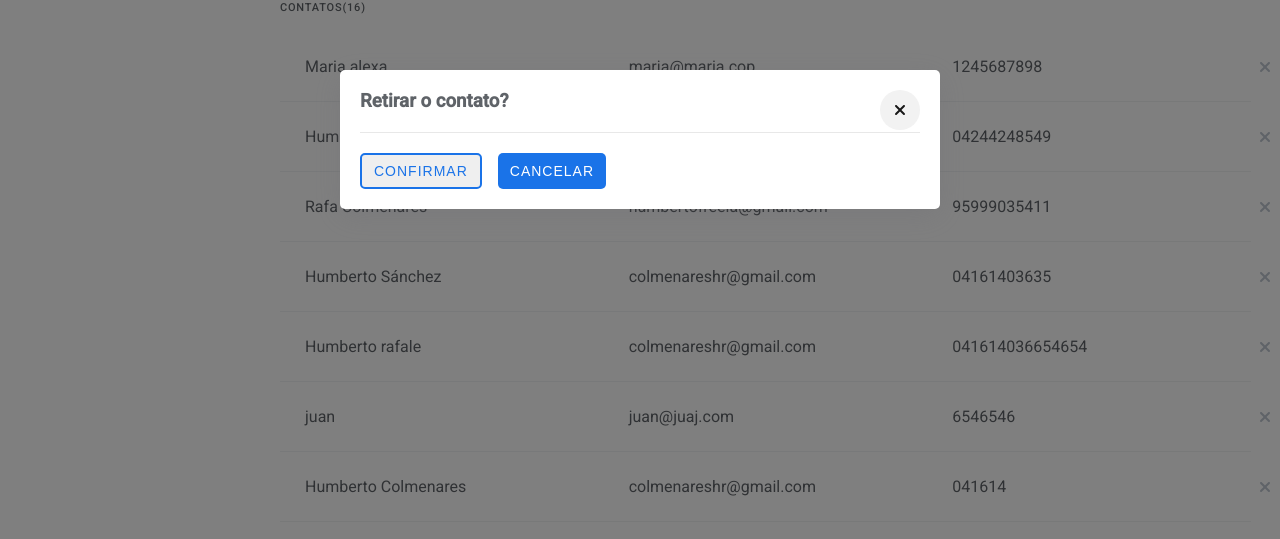
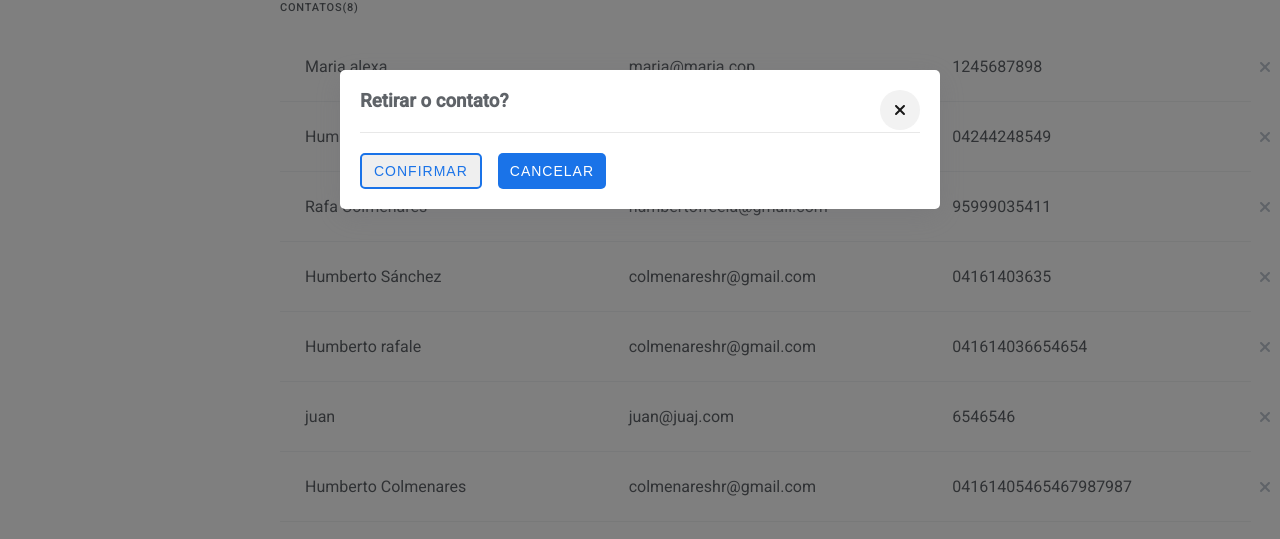
Before and after one commit to colmenareshr/ReactAgendaContatos, a React (Vite) app: page / in a window 1280 px wide. Both pictures are taken after a click on the icon 1265 px from the left and 328 px from the top of the page. Shown: the part 261-800 px from the top of the page. Built offline with nearby package versions, Linux system fonts and the light colour scheme; no server answers; data requests are answered from the project's data file; the HTML template or start-up script is replaced by a standard one.

Commit message:
Agregando funcionalidad al modal confirmar

```diff
--- a/db.json
+++ b/db.json
@@ -39,62 +39,14 @@
     {
       "nome": "Humberto Colmenares",
       "email": "colmenareshr@gmail.com",
-      "telefone": "041614",
-      "id": 27
-    },
-    {
-      "nome": "Humberto Colmenares",
-      "email": "colmenareshr@gmail.com",
-      "telefone": "04161403635",
-      "id": 28
-    },
-    {
-      "nome": "Humberto Colmenares",
-      "email": "colmenareshr@gmail.com",
-      "telefone": "04161403635",
-      "id": 29
-    },
-    {
-      "nome": "Humberto Colmenares",
-      "email": "colmenareshr@gmail.com",
       "telefone": "04161405465467987987",
       "id": 30
-    },
-    {
-      "nome": "mili",
-      "email": "mi@gmail.com",
-      "telefone": "65465498798",
-      "id": 31
-    },
-    {
-      "nome": "mili",
-      "email": "mi@gmail.com",
-      "telefone": "987987987987",
-      "id": 32
-    },
-    {
-      "nome": "sophi",
-      "email": "sop",
-      "telefone": "6565",
-      "id": 33
     },
     {
       "nome": "Humberto Sánchez",
       "email": "colmenareshr@yahoo.com",
       "telefone": "04161403635",
       "id": 34
-    },
-    {
-      "nome": "Humberto Colmenares",
-      "email": "colmenareshr@gmail.com",
-      "telefone": "04161403635",
-      "id": 35
-    },
-    {
-      "nome": "Humberto Colmenares",
-      "email": "colmenareshr@gmail.com",
-      "telefone": "879846565",
-      "id": 36
     }
   ]
 }
--- a/src/App.jsx
+++ b/src/App.jsx
@@ -77,6 +77,7 @@ function App() {
             return contato.id !== id;
           })
         );
+
       } else {
         return;
       }
@@ -173,7 +174,7 @@ function App() {
                   nome={contato.nome}
                   email={contato.email}
                   telefone={contato.telefone}
-                  deleteContacts={() => deleteContact(contato.id)}
+                  deleteContact={() => deleteContact(contato.id)}
                   updateContacto={() => onUpdate(contato.id)}
                 />
               );
@@ -196,7 +197,6 @@ function App() {
           setIsUpdate={setIsUpdate}
           handleUpdate={handleUpdate}
         />
-        <ModalConfirmar />
       </MainContainer>
     </div>
   );
--- a/src/components/Contatos/Contatos.jsx
+++ b/src/components/Contatos/Contatos.jsx
@@ -1,8 +1,16 @@
 import { FontAwesomeIcon } from '@fortawesome/react-fontawesome';
 import { faClose } from '@fortawesome/free-solid-svg-icons';
 import styled from 'styled-components';
+import ModalConfirmar from '../Modales/ModalConfirmar';
+import { useState } from 'react';
 
-function Contatos({ nome, email, telefone, deleteContacts, updateContacto }) {
+function Contatos({ nome, email, telefone, deleteContact, updateContacto }) {
+  const [modalConfirm, setModalConfirm] = useState(false);
+
+  const handleConfirm = () => {
+    setModalConfirm(true);
+    console.log('Boton borrar clickado');
+  };
 
   return (
     <>
@@ -13,11 +21,14 @@ function Contatos({ nome, email, telefone, deleteContacts, updateContacto }) {
           <ContactsItems>{telefone}</ContactsItems>
         </ContactsItemsContainer>
         <IconDeleteContainer>
-          <FontAwesomeIcon icon={faClose} onClick={deleteContacts} />
+          <FontAwesomeIcon icon={faClose} onClick={handleConfirm} />
         </IconDeleteContainer>
       </ContactsContainer>
-
-
+      <ModalConfirmar
+        modalConfirm={modalConfirm}
+        setModalConfirm={setModalConfirm}
+        deleteContact={deleteContact}
+      />
     </>
   );
 }
--- a/src/components/Modales/ModalConfirmar.jsx
+++ b/src/components/Modales/ModalConfirmar.jsx
@@ -2,21 +2,30 @@ import { faClose } from '@fortawesome/free-solid-svg-icons';
 import { FontAwesomeIcon } from '@fortawesome/react-fontawesome';
 import styled from 'styled-components';
 
-function ModalConfirmar({ handleClick }) {
+function ModalConfirmar({ modalConfirm, setModalConfirm, deleteContact }) {
+
+
   return (
     <>
+      {modalConfirm && (
         <ModalOverlayContainer>
           <ModalConfirlmarContainer>
             <ModalConfirmarHeader>
               <h3>Retirar o contato?</h3>
             </ModalConfirmarHeader>
             <CloseConfirmarButton>
-            <FontAwesomeIcon icon={faClose} onClick={handleClick} />
+              <FontAwesomeIcon
+                icon={faClose}
+                onClick={() => setModalConfirm(!modalConfirm)}
+              />
             </CloseConfirmarButton>
-          <button className='confirmBtn'>Confirmar</button>
-          <button className='cancelBtn'>Cancelar</button>
+            <button className='confirmBtn' onClick={deleteContact}>
+              Confirmar
+            </button>
+            <button className='cancelBtn' onClick={()=> setModalConfirm(!modalConfirm)}>Cancelar</button>
           </ModalConfirlmarContainer>
         </ModalOverlayContainer>
+      )}
     </>
   );
 }
```
Lines whose indentation alone changed are shown as unchanged.
